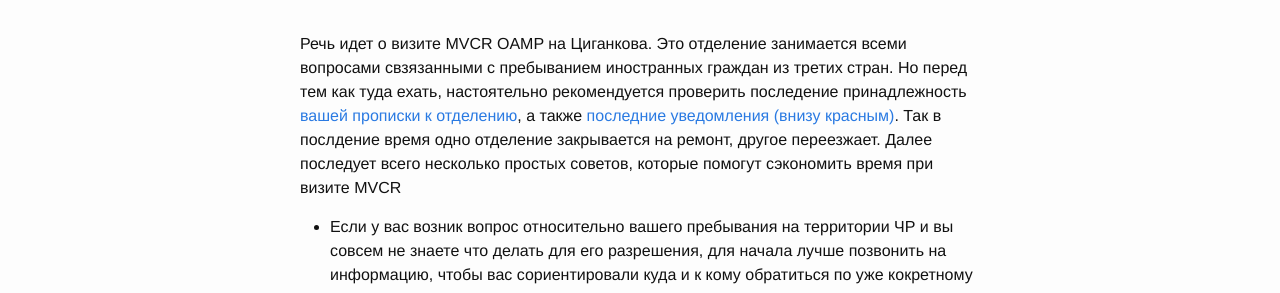
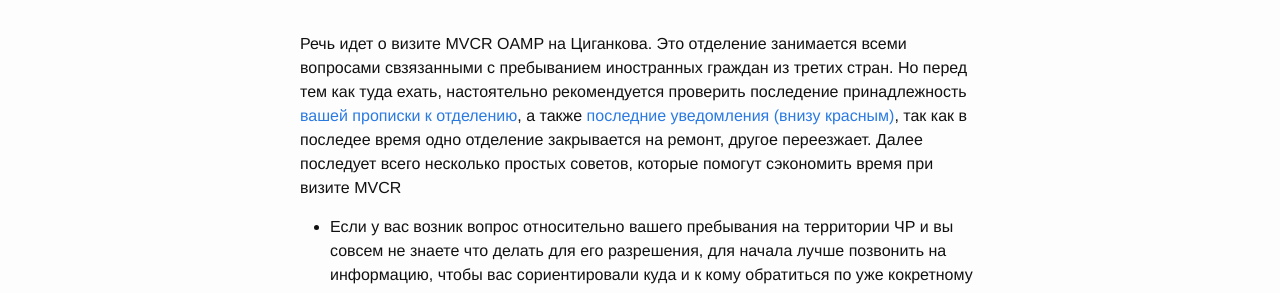
Before and after one commit to basementcz/grechka, a Jekyll site: the page built from _posts/2016-10-12-podacha-dokumentov.markdown, in a window 1280 px wide. Shown: the part 210-503 px from the top of the page. Built offline with Jekyll 4.4.1, drawn with Linux system fonts in a browser that asks for light colours; comment, search, counter and statistics services are not loaded.

Commit message:
Update 2016-10-12-podacha-dokumentov.markdown

```diff
--- a/_posts/2016-10-12-podacha-dokumentov.markdown
+++ b/_posts/2016-10-12-podacha-dokumentov.markdown
@@ -6,7 +6,7 @@
 comments: True
 ---
 
-Речь идет о визите MVCR OAMP на Циганкова. Это отделение занимается всеми вопросами свзязанными с пребыванием иностранных граждан из третих стран. Но перед тем как туда ехать, настоятельно рекомендуется проверить последение принадлежность <a href="https://goo.gl/1CyrLv" target="_blank">вашей прописки к отделению</a>, а также <a href="https://goo.gl/v1IRnI" target="_blank">последние уведомления (внизу красным)</a>. Так в послдение время одно отделение закрывается на ремонт, другое переезжает. Далее последует всего несколько простых советов, которые помогут сэкономить время при визите MVCR
+Речь идет о визите MVCR OAMP на Циганкова. Это отделение занимается всеми вопросами свзязанными с пребыванием иностранных граждан из третих стран. Но перед тем как туда ехать, настоятельно рекомендуется проверить последение принадлежность <a href="https://goo.gl/1CyrLv" target="_blank">вашей прописки к отделению</a>, а также <a href="https://goo.gl/v1IRnI" target="_blank">последние уведомления (внизу красным)</a>, так как в последее время одно отделение закрывается на ремонт, другое переезжает. Далее последует всего несколько простых советов, которые помогут сэкономить время при визите MVCR
 <!--more-->
 
 * Если у вас возник вопрос относительно вашего пребывания на территории ЧР и вы совсем не знаете что делать для его разрешения, для начала лучше позвонить на информацию, чтобы вас сориентировали куда и к кому обратиться по уже кокретному вопросу.
```
